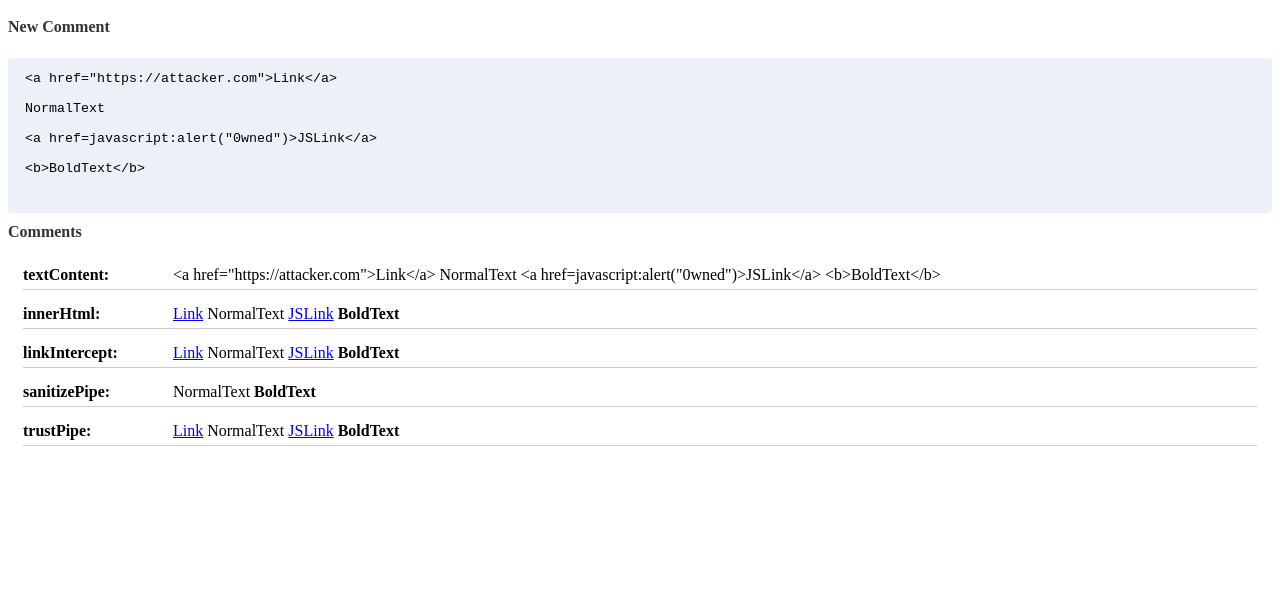
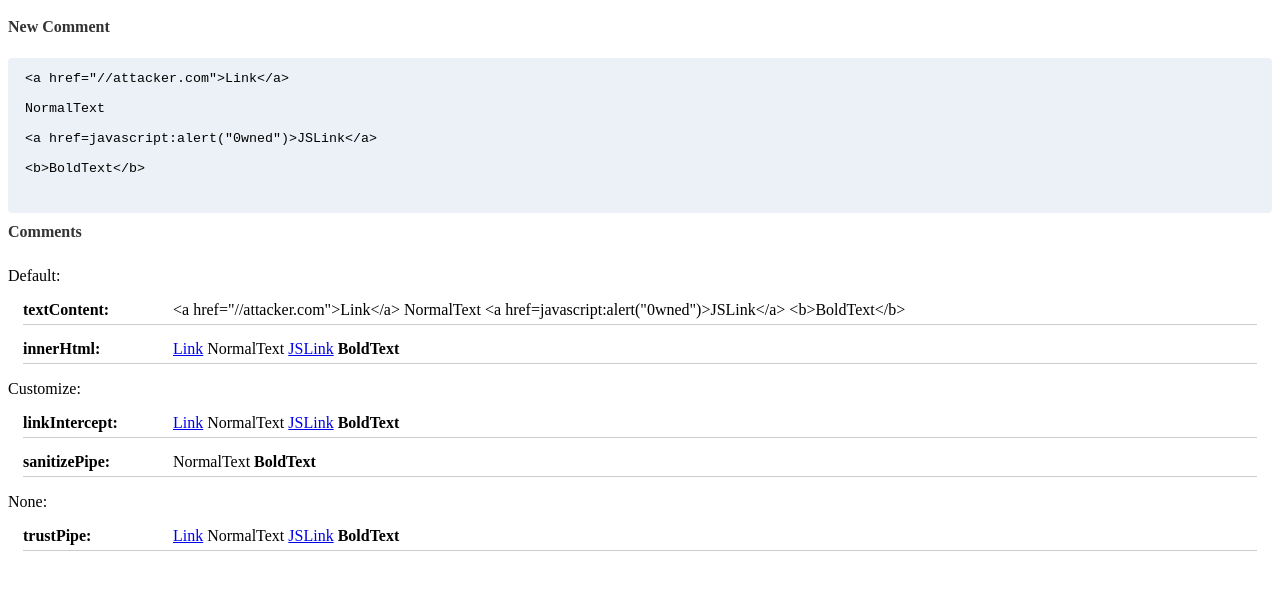
Before and after one commit to dannyduc/sanitize-comments, an Angular app: page / in a window 1280 px wide. Shown: the top 590 px of the page. Built offline with nearby package versions, Linux system fonts and the light colour scheme.

Commit message:
3 files modified

```diff
--- a/src/app/comment/comment.component.html
+++ b/src/app/comment/comment.component.html
@@ -9,6 +9,8 @@
 
 <div class="HeaderComments">Comments</div>
 
+<p>Default:</p>
+
 <div class="ItemComment">
   <strong>textContent:</strong><span [textContent]="comment.note"></span>
 </div>
@@ -16,6 +18,8 @@
 <div class="ItemComment">
   <strong>innerHtml: </strong><span [innerHTML]="comment.note"></span>
 </div>
+
+<p>Customize:</p>
 
 <div class="ItemComment">
   <strong>linkIntercept: </strong
@@ -27,6 +31,8 @@
   ><span [innerHTML]="comment.note | sanitize"></span>
 </div>
 
+<p>None:</p>
+
 <div class="ItemComment">
   <strong>trustPipe:</strong
   ><span [innerHTML]="comment.note | trust: 'html'"></span>
--- a/src/app/comment/comment.component.ts
+++ b/src/app/comment/comment.component.ts
@@ -11,7 +11,7 @@ export class CommentComponent implements OnInit {
     author: "Danny",
     created: new Date(),
     note:
-      '<a href="https://attacker.com">Link</a>\n' +
+      '<a href="//attacker.com">Link</a>\n' +
       "\n" +
       "NormalText\n" +
       "\n" +
--- a/src/app/external-link.directive.ts
+++ b/src/app/external-link.directive.ts
@@ -6,7 +6,12 @@ import { Directive, HostListener } from "@angular/core";
 export class ExternalLinkDirective {
   @HostListener("click", ["$event"])
   onClick(event) {
-    event.preventDefault();
+    try {
+      const url = new URL(event.target.href);
+      if (url.hostname != location.hostname) {
+        event.preventDefault();
+      }
+    } catch (err) {}
   }
 
   constructor() {}
```
